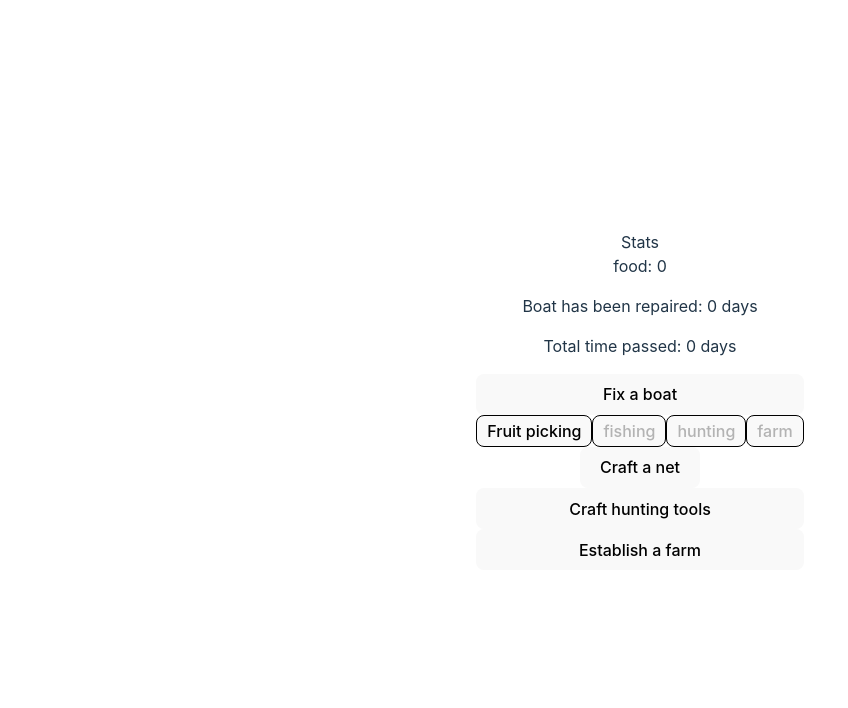
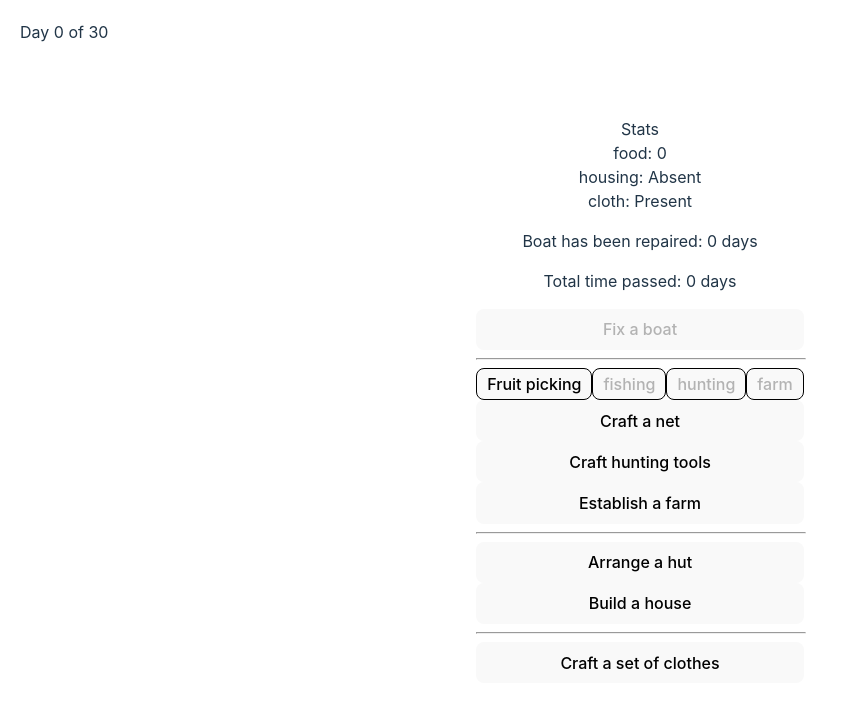
Before and after one commit to rukavyshnykov/game, a React (Vite) app: page / in a window 1280 px wide. Shown: the top 708 px of the page, without its empty margins (0-848 px from the left). Built offline with nearby package versions, Linux system fonts and the light colour scheme.

Commit message:
gitlab push

```diff
--- a/src/components/Controls/Controls.tsx
+++ b/src/components/Controls/Controls.tsx
@@ -21,6 +21,7 @@ type Craftables = {
         craft: number,
         broken: boolean,
         usage: number
+        resource: number
     }
 }
 
@@ -37,15 +38,20 @@ export const Controls = ( {buttons, craftables}: ButtonsSetProps ) => {
                 <button
                     key={b.name}
                     onClick={() => {
-
-                            if(craftables.fishing.usage != 12) {dispatch(gameActions.useCraftable('fishing'))
+                            if(craftables[b.name as keyof typeof craftables] && craftables[b.name].usage != 12) {
+                                dispatch(gameActions.useCraftable(b.name))
                                 dispatch(gameActions.passDay({days: b.duration}))
-                            dispatch(gameActions.addStats({food: b.profit}))
-                            dispatch(gameActions.reduceStats({food: b.duration}))
+                                dispatch(gameActions.addStats({food: b.profit}))
+                                dispatch(gameActions.reduceStats({food: b.duration}))
+                            }
+                            else {
+                                dispatch(gameActions.passDay({days: b.duration}))
+                                dispatch(gameActions.addStats({food: b.profit}))
+                                dispatch(gameActions.reduceStats({food: b.duration}))
                             }
                         }
                     }
-                    disabled={craftables[b.name] ? !craftables[b.name]?.exists : false}
+                    disabled={craftables[b.name as keyof typeof craftables] ? craftables[b.name as keyof typeof craftables].exists ? craftables[b.name].broken ? true : false : true : false}
                     style={{border: '1px solid black', padding: '5px 10px', fontSize: '16px', textAlign: 'center', outline: 'unset'}}
                 >
                     {b.name}
--- a/src/components/MainView/MainView.tsx
+++ b/src/components/MainView/MainView.tsx
@@ -10,25 +10,46 @@ export const MainView = () => {
     const boat = useSelector((state: RootState) => state.game.boat)
     const totalDays = useSelector((state: RootState) => state.game.totalDays)
     const craftables = useSelector((state: RootState) => state.game.craftables)
+    const housing = useSelector((state: RootState) => state.game.housing)
     const dispatch = useDispatch()
+
+    const findHousing = () => {
+        for(const prop in housing) {
+            if(housing[prop as keyof typeof housing].exists) {
+                return prop
+            }
+        }
+    }
 
     return (
         <div style={{display: 'flex', flexDirection: 'column'}}>
             <div>Stats</div>
             <div>food: {stats.food}</div>
             <div>
+                housing: {stats.housing ?
+                    <>Present | <span>Current: {findHousing()}</span></>
+                    :
+                    'Absent'
+                }
+            </div>
+            <div>cloth: {stats.cloth ? 'Present' : 'Absent'}</div>
+            <div>
                 <p>Boat has been repaired: {boat} days</p>
                 <p>Total time passed: {totalDays} days</p>
             </div>
             <div style={{display: 'flex', flexDirection: 'column'}}>
-                <button onClick={() => {
-                    if(isEnoughStats(stats.food)) {
+                <button
+                    onClick={() => {
                         dispatch(gameActions.fixBoat())
                         dispatch(gameActions.passDay({days: 1}))
-                    }
-                }}>Fix a boat</button>
-                <div><Controls buttons={actions.food} craftables={craftables} /></div>
+                        dispatch(gameActions.reduceStats({food: 1}))
+                    }}
+                    disabled={!isEnoughStats(stats) || housing.house.exists && ((30 - (totalDays % 30)) < housing.house.maintenance.duration)}
+                >Fix a boat</button>
+                <hr style={{width: '100%'}}/>
                 <div>
+                    <Controls buttons={actions.food} craftables={craftables} />
+                </div>
                 {!craftables.fishing.exists && <button onClick={() => {
                     dispatch(gameActions.createCraftable('fishing'))
                     dispatch(gameActions.passDay({days: 10}))
@@ -42,20 +63,90 @@ export const MainView = () => {
                                 dispatch(gameActions.passDay({days: 7}))
                             }}
                             >Repair</button>}
-                            Days used: {craftables.fishing.usage}
-                        </div>}
+                        Net - Days used: {craftables.fishing.usage}
                     </div>
-                <button onClick={() => {
+                }
+                {!craftables.hunting.exists && <button onClick={() => {
                     dispatch(gameActions.createCraftable('hunting'))
                     dispatch(gameActions.passDay({days: 22}))
                     dispatch(gameActions.reduceStats({food: 22}))
-                }}>Craft hunting tools</button>
-                <button onClick={() => {
+                }}>Craft hunting tools</button>}
+                {!craftables.farm.exists && <button onClick={() => {
                     dispatch(gameActions.createCraftable('farm'))
                     dispatch(gameActions.passDay({days: 20}))
                     dispatch(gameActions.reduceStats({food: 20}))
-                }}>Establish a farm</button>
+                }}>Establish a farm</button>}
+                <hr style={{width: '100%'}}/>
+                {
+                    !housing.hut.exists ?
+                    (
+                        <button onClick={() => {
+                            dispatch(gameActions.buildHousing('hut'))
+                            dispatch(gameActions.passDay({days: 1}))
+                            dispatch(gameActions.reduceStats({food: 1}))
+                        }}>Arrange a hut</button>
+                    )
+                    :
+                    (
+                        housing.hut.usage >= housing.hut.repair.longevity ?
+                        (
+                            <button
+                                onClick={() => {
+                                    dispatch(gameActions.resetHousing('hut'))
+                                    dispatch(gameActions.passDay({days: 1}))
+                                    dispatch(gameActions.reduceStats({food: 1}))
+                                }}
+                            >
+                                Repair
+                            </button>
+                        )
+                        :
+                        (
+                            <>Hut - Days used: {housing.hut.usage}</>
+                        )
+                    )
+                }
+                {
+                    !housing.house.exists ?
+                    (
+                        <button onClick={() => {
+                            dispatch(gameActions.buildHousing('house'))
+                            dispatch(gameActions.passDay({days: 19}))
+                            dispatch(gameActions.reduceStats({food: 19}))
+                        }}>Build a house</button>
+                    )
+                    :
+                    (
+                        housing.house.usage >= housing.house.repair.longevity ?
+                        (
+                            <button
+                                onClick={() => {
+                                    dispatch(gameActions.resetHousing('house'))
+                                    dispatch(gameActions.passDay({days: 4}))
+                                    dispatch(gameActions.reduceStats({food: 4}))
+                                }}
+                            >
+                                Repair
+                            </button>
+                        )
+                        :
+                        (
+                            <>House - Days used: {housing.house.usage}</>
+                        )
+                    )
+                }
+                {
+                    housing.house.exists && !housing.house.maintenance.done && <button onClick={() => {
+                        dispatch(gameActions.maintainHouse())
+                        dispatch(gameActions.passDay({days: 5}))
+                    }}>Maintain</button>
+                }
+                <hr style={{width: '100%'}}/>
+                <button onClick={() => {
+                    dispatch(gameActions.buildHousing('hut'))
+                }}>Craft a set of clothes</button>
             </div>
+            <div style={{position: 'absolute', top: '20px', left: '20px'}}>Day {totalDays === 30 ? 30 : totalDays % 30} of 30</div>
         </div>
     )
 }
--- a/src/services/gameSlice.ts
+++ b/src/services/gameSlice.ts
@@ -3,8 +3,8 @@ import { PayloadAction, createSlice } from "@reduxjs/toolkit";
 const initialState = {
     stats: {
         food: 0,
-        housing: 0,
-        cloth: 0
+        housing: false,
+        cloth: true
     },
     boat: 0,
     totalDays: 0,
@@ -21,7 +21,35 @@ const initialState = {
             exists: false,
             craft: 10,
             broken: false,
-            usage: 0
+            usage: 0,
+            resource: 12
+        }
+    },
+    housing: {
+        hut: {
+            build: 1,
+            repair: {
+                duration: 1,
+                longevity: 7
+            },
+            exists: false,
+            usage: 0,
+            broken: false
+        },
+        house: {
+            build: 19,
+            repair: {
+                duration: 4,
+                longevity: 180
+            },
+            maintenance: {
+                duration: 5,
+                longevity: 30,
+                done: false
+            },
+            exists: false,
+            usage: 0,
+            broken: false
         }
     }
 }
@@ -32,6 +60,18 @@ const slice = createSlice({
     reducers: {
         passDay: (state, action: PayloadAction<{days: number}>) => {
             state.totalDays += action.payload.days
+            Object.keys(state.housing).forEach(h =>
+                {
+                    if(state.housing[h].exists) {
+                        state.housing[h].usage += action.payload.days
+
+                        if(state.housing[h].usage >= state.housing[h].repair.longevity) {
+                            state.housing[h].broken = true
+                            state.stats.housing = false
+                        }
+                    }
+                }
+            )
         },
         addStats: (state, action: PayloadAction<{food: number}>) => {
             state.stats.food += action.payload.food
@@ -47,17 +87,45 @@ const slice = createSlice({
         fixBoat: state => {
             state.boat += 1
         },
-        createCraftable: (state, action: PayloadAction<'fishing' | 'hunting' | 'farm'>) => {
+        createCraftable: (state, action: PayloadAction<Craftable>) => {
             state.craftables[action.payload].exists = true
         },
-        useCraftable: (state, action: PayloadAction<string>) => {
-            state.craftables[action.payload]!.usage += 1
+        useCraftable: (state, action: PayloadAction<Craftable>) => {
+            state.craftables[action.payload].usage += 1
+            if(state.craftables[action.payload].usage === 12) {
+                state.craftables[action.payload].broken = true
+            }
+
         },
-        resetCraftable: (state, action: PayloadAction<string>) => {
+        resetCraftable: (state, action: PayloadAction<Craftable>) => {
             state.craftables[action.payload].usage = 0
-        }
+            if(state.craftables[action.payload].broken) {
+                state.craftables[action.payload].broken = false
+            }
+        },
+        buildHousing: (state, action: PayloadAction<Housing>) => {
+            state.stats.housing = true
+            Object.keys(state.housing).forEach(h => {
+                state.housing[h as Housing].exists = false
+                state.housing[h as Housing].usage = 0
+            })
+            state.housing[action.payload].exists = true
+        },
+        resetHousing: (state, action: PayloadAction<Housing>) => {
+            state.housing[action.payload].usage = 0
+            if(state.housing[action.payload].broken) {
+                state.housing[action.payload].broken = false
+                state.stats.housing = true
+            }
+        },
+        maintainHouse: (state) => {
+            state.housing.house.maintenance.done = true
+        },
     }
 })
 
 export const gameReducer = slice.reducer
 export const gameActions = slice.actions
+
+type Housing = 'hut' | 'house'
+type Craftable = 'fishing' | 'hunting' | 'farm'
--- a/src/utils/isEnoughStats.ts
+++ b/src/utils/isEnoughStats.ts
@@ -1 +1,7 @@
-export const isEnoughStats = (food: number) : boolean => food === 0 ? false : true
+type Stats = {
+    food: number,
+    housing: boolean,
+    cloth: boolean
+}
+
+export const isEnoughStats = (stats: Stats): boolean => Object.values(stats).every(Boolean) ? true : false
```
Lines whose indentation alone changed are shown as unchanged.
